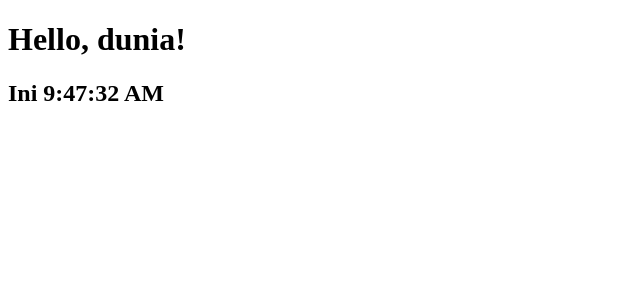
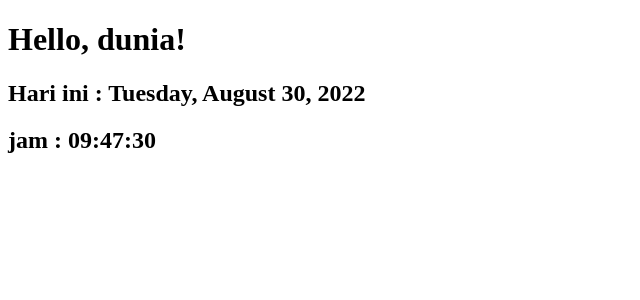
Before and after one commit to riandroraul/react-basic, a React (Create React App) app: page / in a window 1280 px wide. Shown: the top 300 px of the page, without its empty margins (0-640 px from the left). Built offline with nearby package versions, Linux system fonts and the light colour scheme.

Commit message:
first commit

```diff
--- a/src/components/Function/Clock2.js
+++ b/src/components/Function/Clock2.js
@@ -1,9 +1,9 @@
 import React, { useEffect, useState } from "react";
 
 const Clock2 = () => {
-  const [time, setTime] = useState({ date: new Date() });
+  const [time, setTime] = useState({ date: new Date(), date2: new Date() });
   const tick = () => {
-    setTime({ date: new Date() });
+    setTime({ date: new Date(), date2: new Date() });
   };
 
   useEffect(() => {
@@ -12,10 +12,20 @@ const Clock2 = () => {
     }, 1000);
   }, [time]);
 
+  const { date, date2 } = time;
   return (
     <div>
       <h1>Hello, dunia!</h1>
-      <h2>Ini {time.date.toLocaleTimeString()}</h2>
+      <h2>
+        Hari ini :{"   "}
+        {date2.toLocaleDateString(undefined, {
+          weekday: "long",
+          year: "numeric",
+          month: "long",
+          day: "numeric",
+        })}
+      </h2>
+      <h2>jam : {date.toLocaleTimeString("en-GB")}</h2>
     </div>
   );
 };
```
